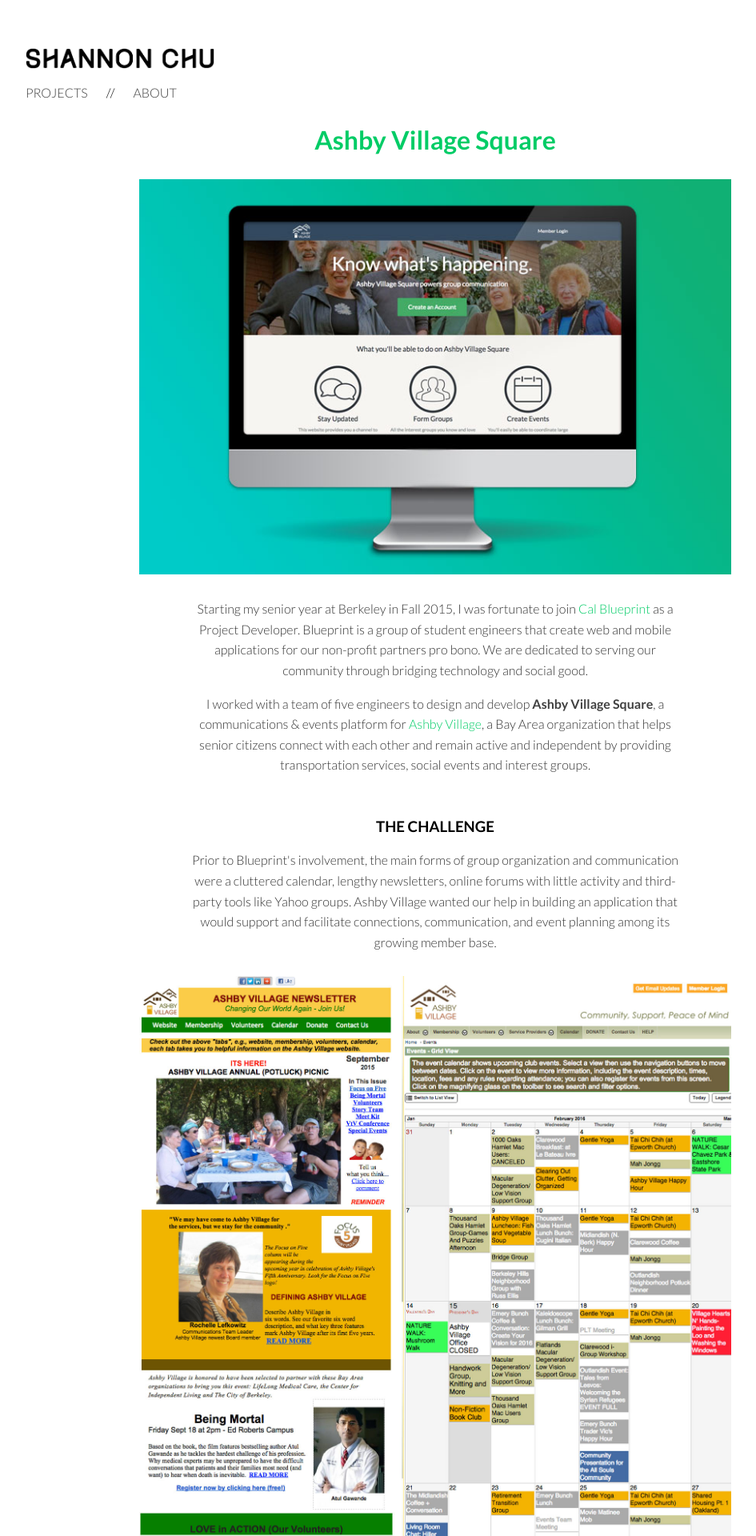
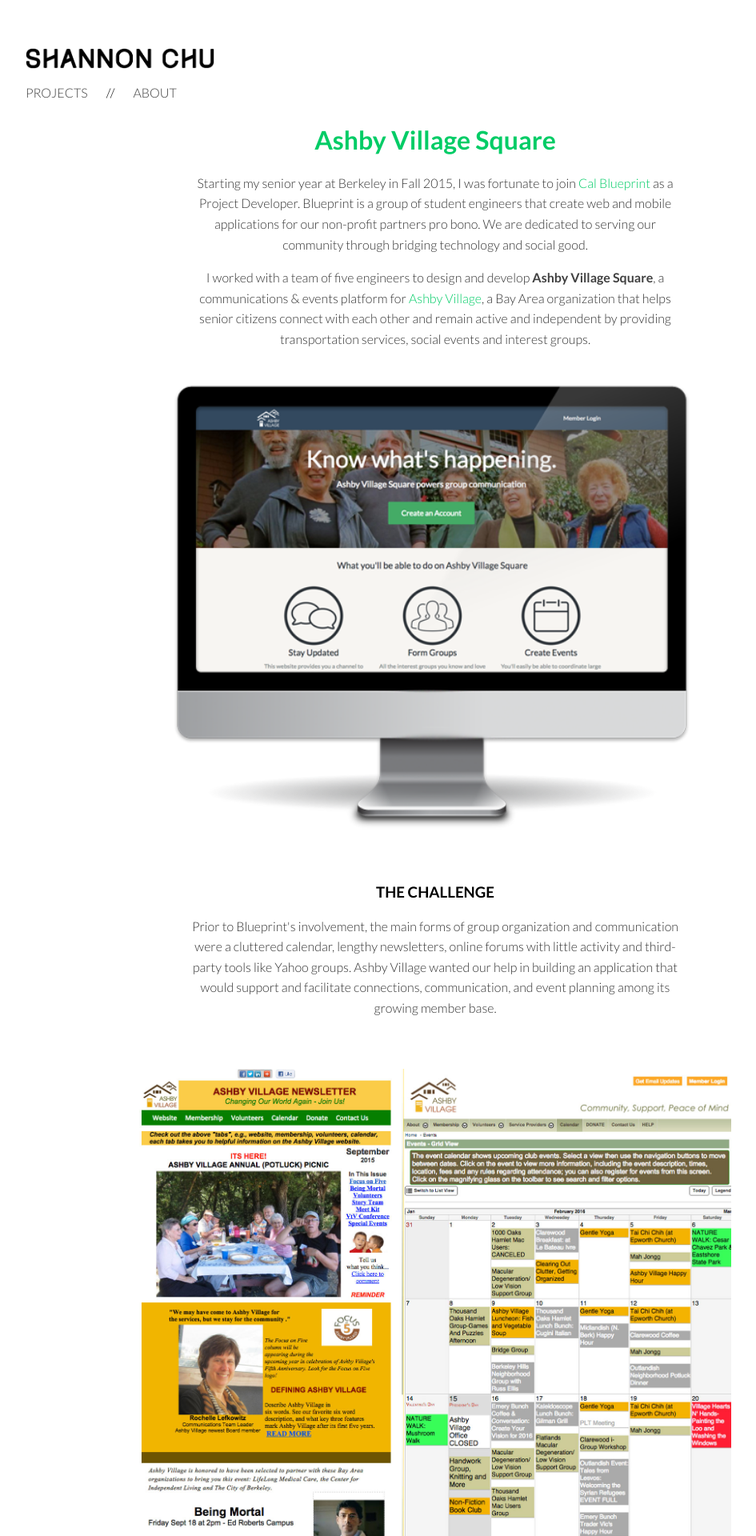
Before and after one commit to shannonchu/shannonchu.github.io, a Jekyll site: the page built from pages/ashby-village.html, in a window 1280 px wide. Shown: the top 1920 px of the page at 80% size, without its empty margins (96-1041 px from the left). Built offline with Jekyll 4.4.1, drawn with Linux system fonts in a browser that asks for light colours; nearby versions of some CDN libraries.

Commit message:
ashby images

```diff
--- a/pages/ashby-village.html
+++ b/pages/ashby-village.html
@@ -4,17 +4,18 @@
 <div class="ashby-village portfolio-piece">
 <body>
   <h1>Ashby Village Square</h1>
-  <img src="/images/ashby-village/thumb.jpg" width="80%" />
     <p>
       Starting my senior year at Berkeley in Fall 2015, I was fortunate to join <a class="links" href="http://calblueprint.org" target="_newtab">Cal Blueprint</a> as a Project Developer.  Blueprint is a group of student engineers that create web and mobile applications for our non-profit partners pro bono.  We are dedicated to serving our community through bridging technology and social good.
     </p>
     <p>
-      I worked with a team of five engineers to design and develop <a href="http://ashby-staging.herokuapp.com" target="_newtab"><b>Ashby Village Square</b></a>, a communications & events platform for <a class="links" href="http://ashbyvillage.org" target="_newtab">Ashby Village</a>, a Bay Area organization that helps senior citizens connect with each other and remain active and independent by providing transportation services, social events and interest groups.
-    </p><br/>
+      I worked with a team of five engineers to design and develop <a href="http://ashby-prod.herokuapp.com" target="_newtab"><b>Ashby Village Square</b></a>, a communications & events platform for <a class="links" href="http://ashbyvillage.org" target="_newtab">Ashby Village</a>, a Bay Area organization that helps senior citizens connect with each other and remain active and independent by providing transportation services, social events and interest groups.
+    </p>
+  <img src="/images/ashby-village/thumb.png" width="100%" />
+    <br/>
   <h3>The Challenge</h3>
     <p>
       Prior to Blueprint's involvement, the main forms of group organization and communication were a cluttered calendar, lengthy newsletters, online forums with little activity and third-party tools like Yahoo groups.  Ashby Village wanted our help in building an application that would support and facilitate connections, communication, and event planning among its growing member base.
-    </p>
+    </p><br/>
   <img src="/images/ashby-village/cal_news.jpg" width="80%" />
     <p>
       This project presented an exciting design challenge because of its audience: senior citizens. Because today's technology is catered toward those of younger generations, it has proven difficult for the elderly to grasp.  As a result, senior citizens have either become averse to using technology or had to learn how to use something that wasn't made for them.
@@ -37,12 +38,12 @@
     <br/>
   <h3>Minimal Viable Product (MVP)</h3>
     <p>
-      <a class="links" href="http://ashby-staging.herokuapp.com" target="_newtab"><b>Ashby Village Square</b></a> sets out to provide its members a user-friendly platform for group creation, the ability to join groups, event creation, and communication within groups.
+      <a class="links" href="http://ashby-prod.herokuapp.com" target="_newtab">Ashby Village Square</a> sets out to provide its members a user-friendly platform for group creation, the ability to join groups, event creation, and communication within groups.
     </p>
   <img src="/images/ashby-village/home-page.jpg" width="80%" />
   <img src="/images/ashby-village/register-modal.jpg" width="80%" />
   <img src="/images/ashby-village/group-index.jpg" width="80%" />
-  <img src="/images/ashby-village/group-page.jpg" width="80%" />
+<!--   <img src="/images/ashby-village/group-page.jpg" width="80%" /> --><br/>
     <p>
       At the end of the semester, we had a soft-product-launch to introduce Ashby Village members and staff to Ashby Village Square.  During this event, our team showcased the application's features and assisted Ashby Village members in creating their own accounts and navigating the application.
     </p>
```
Also changed, not shown: images/ashby-village/thumb.png (added), 1 other file.
